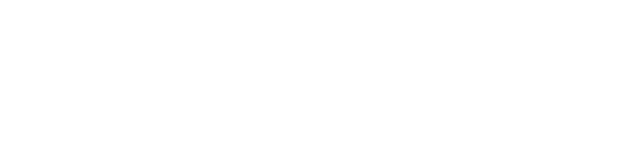
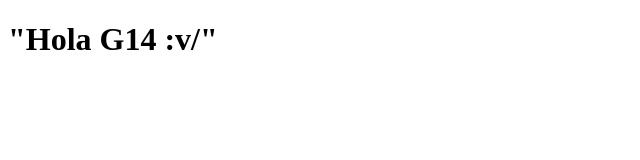
Before and after one commit to Esthuardo/gitGithubColaborativo_G14, a plain HTML site: page index.html in a window 1280 px wide. Shown: the whole page, without its empty margins (0-640 px from the left). Drawn offline with Linux system fonts and the light colour scheme.

Commit message:
Agregando h1

```diff
--- a/index.html
+++ b/index.html
@@ -4,9 +4,9 @@
     <meta charset="UTF-8">
     <meta http-equiv="X-UA-Compatible" content="IE=edge">
     <meta name="viewport" content="width=device-width, initial-scale=1.0">
-    <title>Document</title>
+    <title>gitGitColaborativo</title>
 </head>
 <body>
-
+    <h1>"Hola G14 :v/"</h1>
 </body>
 </html>
```
